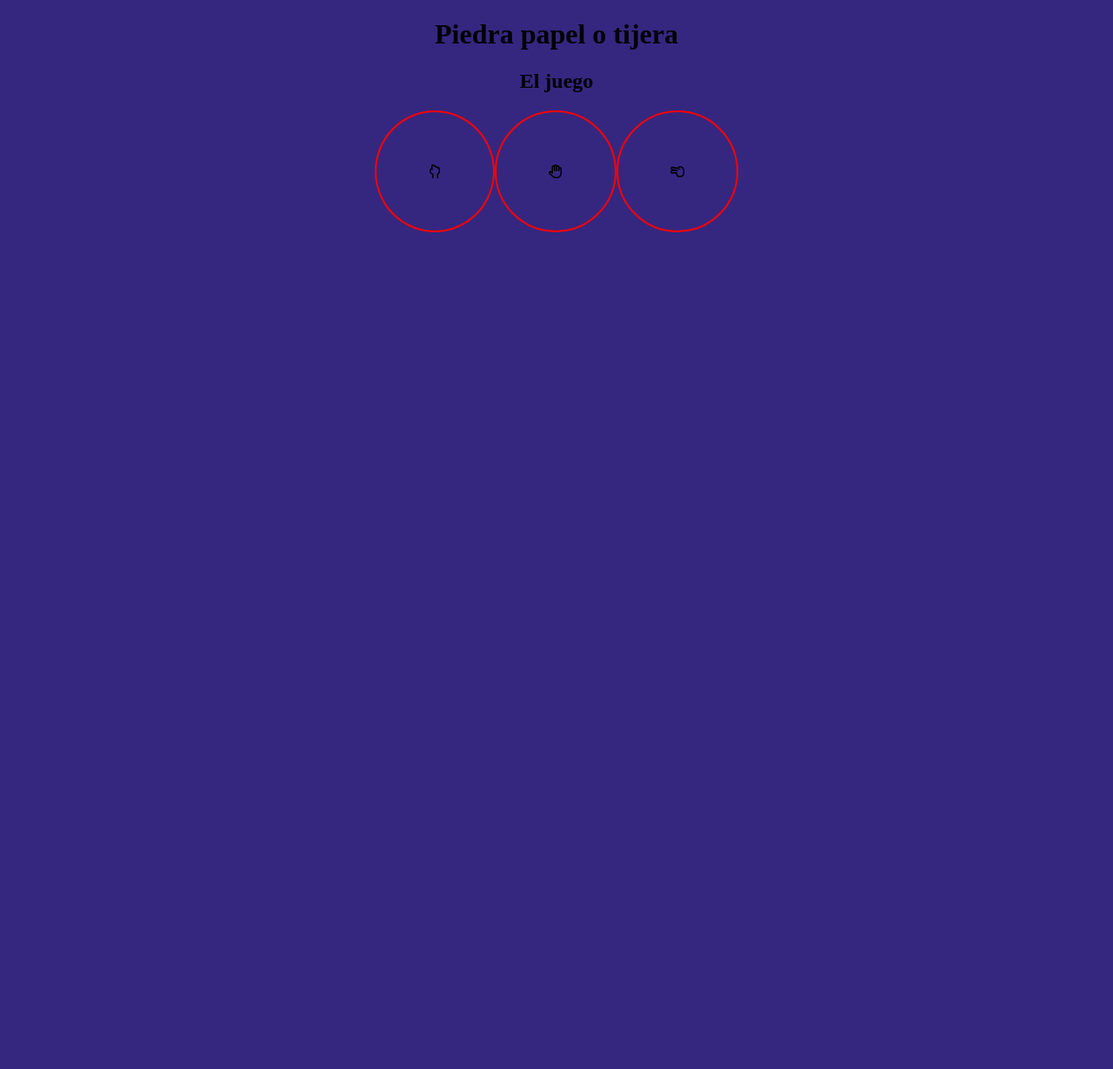
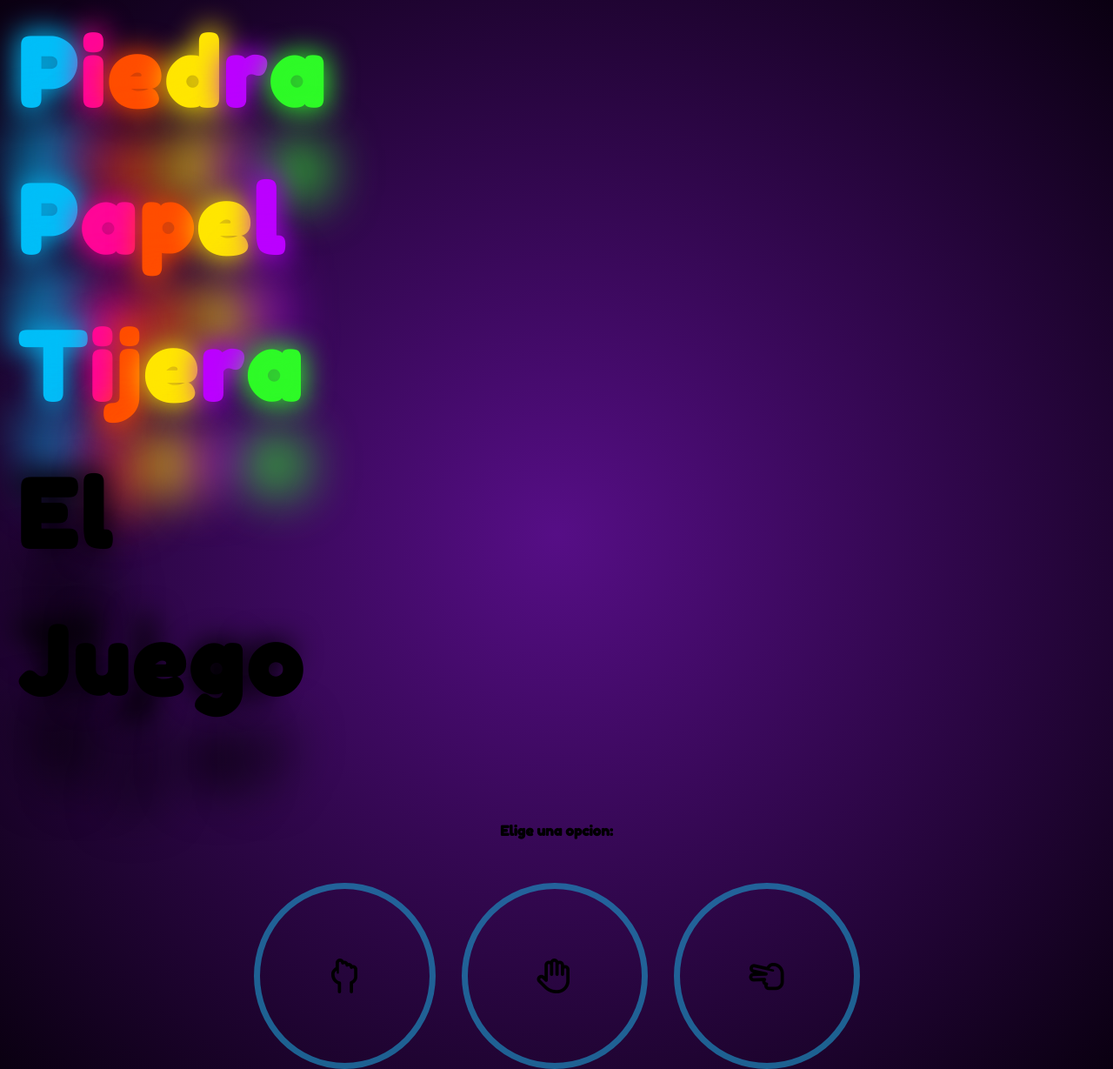
Before and after one commit to fransorice/piedra-papel-tijera-js, a plain HTML site: page index.html in a window 1280 px wide. Shown: the whole page at 87% size. Before the commit the page ends 800 px from the top, so only its background shows below. Drawn offline with Linux system fonts and the light colour scheme.

Commit message:
Agregue estetica al sitio

```diff
--- a/index.html
+++ b/index.html
@@ -5,16 +5,54 @@
     <meta http-equiv="X-UA-Compatible" content="IE=edge">
     <meta name="viewport" content="width=device-width, initial-scale=1.0">
     <link rel="stylesheet" href="style.css">
-    <script src="https://kit.fontawesome.com/5653ace0c8.js" crossorigin="anonymous"></script>
+    <link href="https://fonts.googleapis.com/css2?family=Fredoka+One&display=swap" rel="stylesheet">
+    <script src="https://kit.fontawesome.com/5653ace0c8.js" crossorigin="anonymous" defer></script>
     <title>Franco Sorice | Piedra Papel Tijera</title>
 </head>
 <body>
-    <h1>Piedra papel o tijera</h1>
-    <h2>El juego</h2>
+    <div class="divContainer">
+        <div class="container">
+            <span style="--l: 'P';">P</span>
+            <span style="--l: 'i';">i</span>
+            <span style="--l: 'e';">e</span>
+            <span style="--l: 'd';">d</span>
+            <span style="--l: 'r';">r</span>
+            <span style="--l: 'a';">a</span>
+        </div>
+        <div class="container">
+            <span style="--l: 'P';">P</span>
+            <span style="--l: 'a';">a</span>
+            <span style="--l: 'p';">p</span>
+            <span style="--l: 'e';">e</span>
+            <span style="--l: 'l';">l</span>
+        </div>
+        <div class="container">
+            <span style="--l: 'T';">T</span>
+            <span style="--l: 'i';">i</span>
+            <span style="--l: 'j';">j</span>
+            <span style="--l: 'e';">e</span>
+            <span style="--l: 'r';">r</span>
+            <span style="--l: 'a';">a</span>
+        </div>
+    </div>
+    <div class="divContainer">
+        <div class="container__thegame">
+            <span style="--l: 'T';">E</span>
+            <span style="--l: 'i';">l</span>
+        </div>
+        <div class="container__thegame">
+            <span style="--l: 'T';">J</span>
+            <span style="--l: 'i';">u</span>
+            <span style="--l: 'j';">e</span>
+            <span style="--l: 'e';">g</span>
+            <span style="--l: 'r';">o</span>
+        </div>
+    </div>
+    <h4>Elige una opcion:</h4>
     <section class="section__icons">
-        <div><i class="fa-regular fa-hand-back-fist"></i></div>
-        <div><i class="fa-regular fa-hand"></i></div>
-        <div><i class="fa-regular fa-hand-scissors"></i></div>
+        <div><span class="fa-regular fa-hand-back-fist iconos"></span></div>
+        <div><span class="fa-regular fa-hand iconos"></i></span></div>
+        <div><span class="fa-regular fa-hand-scissors iconos"></i></div>
     </section>
 </body>
 </html>
--- a/script.js
+++ b/script.js
@@ -0,0 +1 @@
+const selected = document.querySelector('iconos');
--- a/style.css
+++ b/style.css
@@ -1,25 +1,112 @@
 * {
-    background-color: rgb(53, 39, 128);
+    margin: 0;
+    padding: 0;
+    font-family: 'Fredoka One', cursive;
 }
 
-h1, h2 {
+body {
+    min-height: 100vh;
+    background: -webkit-radial-gradient(#560e86, #0a0011);
+}
+
+.asd {
     display: flex;
     justify-content: center;
     align-items: center;
+}
+
+.container, .container__thegame {
+    padding: 20px;
+}
+
+.container span, .container__thegame span {
+    font-size: 80pt;
+    font-weight: bold;
+    position: relative;
+    cursor: pointer;
+    transition: all 300ms ease-in-out;
+}
+
+.container span::before, .container__thegame span:before {
+    content: var(--l);
+    position: absolute;
+    transform: scale(1.1);
+    filter: blur(15px);
+}
+
+.container span::after, .container__thegame span::after {
+    content: var(--l);
+    position: absolute;
+    top: 80%;
+    left: 0;
+    filter: blur(30px);
+    transform: rotateX('50deg');
+}
+
+.container span:hover, .container__thegame span:hover {
+    filter: contrast(250%);
+}
+
+.container span:nth-child(1) {
+    color: #00bef8;
+}
+
+.container span:nth-child(2) {
+    color: #ff0697;
+}
+
+.container span:nth-child(3) {
+    color: #ff4d00;
+}
+
+.container span:nth-child(4) {
+    color: #ffe600;
+}
+
+.container span:nth-child(5) {
+    color: #bb00ff;
+}
+
+.container span:nth-child(6) {
+    color: #2efa27;
+}
+
+h1 {
+    display: flex;
+    justify-content: center;
+    align-items: center;
+}
+
+h2 {
+    display: flex;
+    justify-content: center;
+    align-items: center;
+    margin-top: 30px;
+}
+
+h4 {
+    display: flex;
+    justify-content: center;
+    align-items: center;
+    margin-top: 100px;
 }
 
 .section__icons {
     display: flex;
     justify-content: center;
     align-items: center;
+    margin-top: 50px;
 }
 
-.section__icons i {
-    padding: 60px;
+.section__icons span {
+    padding: 80px;
+    font-size: 40px;
+    border: 7px rgba(30, 137, 187, 0.705) solid;
     border-radius: 50%;
-    border: 2px red solid;
+    margin: 0px 15px 0px 15px;
 }
 
-.section__icons i:hover {
-    color: gold;
+.section__icons span:hover {
+    color: rgb(0, 194, 253);
+    border: 7px rgb(0, 194, 253) solid;
 }
```
Also changed, not shown: noun-game-3971461.svg (deleted).
